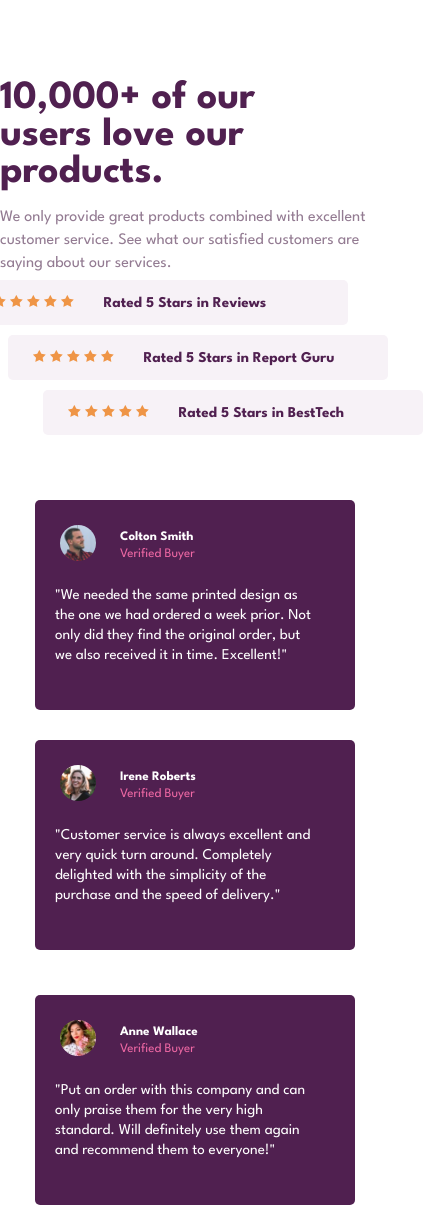
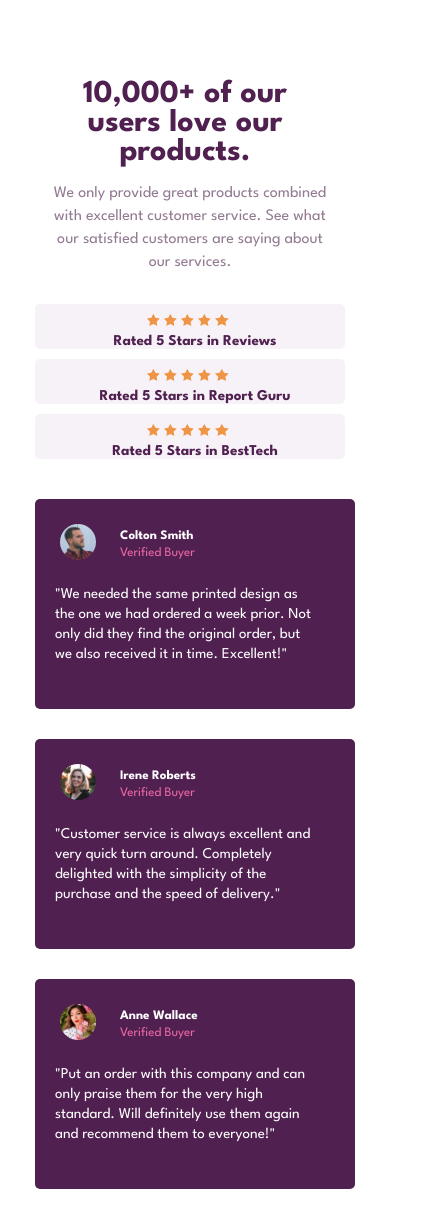
Before and after one commit to vandesonsantos/social-proof-section-master, a plain HTML site: page index.html in a window 390 px wide. Shown: the whole page, 428 px wide, since content can reach past the window. Drawn offline with Linux system fonts and the light colour scheme.

Commit message:
resposivo

```diff
--- a/index.html
+++ b/index.html
@@ -12,21 +12,19 @@
   <script src="./src/js/index.js" defer></script>
 </head>
 <body>
+  <section>
     <div class="conteiner-principal">
+      <div class="conteiner-titulo">
 
-    <div class="conteiner-titulo">
-      <div>
         <h1 class="titulo" data-titulo>
           10,000+ of our users love our products.
         </h1>
-      </div>
 
-      <div>
         <p class="sub-titulo">
           We only provide great products combined with excellent customer service.
           See what our satisfied customers are saying about our services.
         </p>
-      </div>
+
       </div>
 
       <div class="conteiner-estrelas">
@@ -38,12 +36,10 @@
             <img src="./src/imagens/icon-star.svg" alt="Estrela">
             <img src="./src/imagens/icon-star.svg" alt="Estrela">
           </div>
-
           <div class="roted-5">
             <p>Rated 5 Stars in Reviews</p>
           </div>
         </div>
-
         <div class="report-guru">
           <div class="star">
             <img src="./src/imagens/icon-star.svg" alt="Estrela">
@@ -52,12 +48,10 @@
             <img src="./src/imagens/icon-star.svg" alt="Estrela">
             <img src="./src/imagens/icon-star.svg" alt="Estrela">
           </div>
-
           <div class="roted-5">
             <p>Rated 5 Stars in Report Guru</p>
           </div>
         </div>
-
         <div class="besttech">
           <div class="star">
             <img src="./src/imagens/icon-star.svg" alt="Estrela">
@@ -66,41 +60,35 @@
             <img src="./src/imagens/icon-star.svg" alt="Estrela">
             <img src="./src/imagens/icon-star.svg" alt="Estrela">
           </div>
-
           <div class="roted-5">
             <p>Rated 5 Stars in BestTech</p>
           </div>
         </div>
       </div>
     </div>
+  </section>
 
   <!-- DEPOIMENTOS -->
+  <section>
     <div class="depoimentos">
       <div class="colton-smith">
-
         <div class="perfil">
-
           <div class="imagem">
             <img src="src/imagens/image-colton.jpg" alt="Colton Smith">
           </div>
-
           <div class="nome">
             <h4>Colton Smith</h4>
             <h5>Verified Buyer</h5>
           </div>
         </div>
-
         <p>
           "We needed the same printed design as the one we had ordered a week prior.
           Not only did they find the original order, but we also received it in time.
           Excellent!"
         </p>
       </div>
-
       <div class="irene-robers">
-
         <div class="perfil">
-
           <div class="imagem">
             <img src="src/imagens/image-irene.jpg" alt="Irene Roberts">
           </div>
@@ -110,7 +98,6 @@
             <h5>Verified Buyer</h5>
           </div>
         </div>
-
         <p>
           "Customer service is always excellent and very quick turn around. Completely
           delighted with the simplicity of the purchase and the speed of delivery."
@@ -118,13 +105,10 @@
       </div>
 
       <div class="anne-wallace">
-
         <div class="perfil">
-
           <div class="imagem">
             <img src="src/imagens/image-anne.jpg" alt="Anne Wallace">
           </div>
-
           <div class="nome">
             <h4>Anne Wallace</h4>
             <h5>Verified Buyer</h5>
@@ -137,6 +121,6 @@
           </p>
       </div>
     </div>
-
+  </section>
 </body>
 </html>
--- a/src/css/modules/responsivel.css
+++ b/src/css/modules/responsivel.css
@@ -0,0 +1,46 @@
+@media(max-width: 900px){
+    .conteiner-titulo{
+        text-align: center;
+        width: 300px;
+    }
+
+    .titulo{
+        font-size: 32px;
+    }
+
+    .sub-titulo{
+        width: 290px;
+    }
+
+    .conteiner-estrelas{
+        width: 300px;
+        margin-top: 25px;
+    }
+
+    .conteiner-estrelas .report-guru{
+        margin-right: 0;
+    }
+
+    .conteiner-estrelas .reviews{
+        margin-right: 0;
+    }
+
+    .conteiner-estrelas .reviews, .report-guru, .besttech{
+        display: flex;
+        flex-direction: column;
+        width: 290px;
+        margin-right: 0;
+    }
+
+    .roted-5{
+        margin-top: 5px;
+    }
+
+    .depoimentos{
+        margin-top: 5px;
+    }
+
+    .depoimentos .anne-wallace{
+        margin: 20px 20px 40px 20px;
+    }
+}
```
Lines whose indentation alone changed are shown as unchanged.
